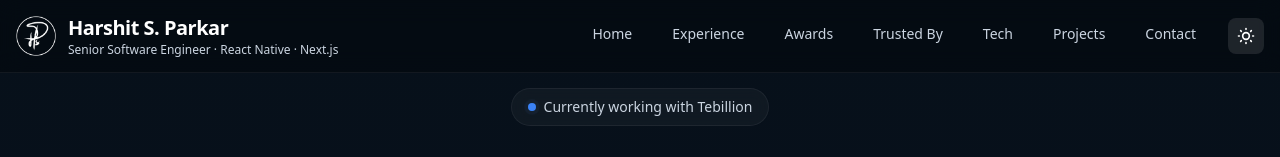
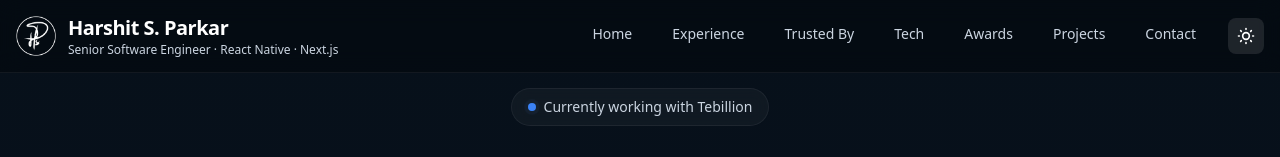
Before and after one commit to harshitparkar/harshitparkar.github.io, a Next.js app: page / in a window 1280 px wide. Shown: the top 157 px of the page. Built offline with nearby package versions, Linux system fonts and the light colour scheme.

Commit message:
Trusted By fixed

```diff
--- a/app/page.jsx
+++ b/app/page.jsx
@@ -40,13 +40,13 @@ export default function Page() {
         <Experience />
 
         <SectionDivider />
-        <Awards />
+        <TrustedBy />
 
         <SectionDivider />
         <TechStack />
 
         <SectionDivider />
-        <TrustedBy />
+        <Awards />
 
         <SectionDivider />
         <Projects />
--- a/components/Header.jsx
+++ b/components/Header.jsx
@@ -26,7 +26,7 @@ export default function Header({ onNav }) {
     }
   }
 
-  const items = ['home', 'experience', 'awards', 'trusted-by', 'tech', 'projects', 'contact'];
+  const items = ['home', 'experience', 'trusted-by', 'tech', 'awards', 'projects', 'contact'];
 
   return (
     <header className="fixed inset-x-0 top-0 z-50 backdrop-blur-md bg-header border-b border-divider">
--- a/components/TrustedBy.jsx
+++ b/components/TrustedBy.jsx
@@ -7,7 +7,7 @@ export default function TrustedBy() {
         <section id="trusted-by" className="section-pad">
             <div className="max-w-7xl mx-auto px-4 text-center">
                 <h3 className="text-3xl md:text-4xl font-bold mb-4 text-primary">
-                    Trusted by Industry Leaders
+                    Trusted by
                 </h3>
                 <p className="text-secondary text-lg mb-12 max-w-2xl mx-auto">
                     Collaborating with visionary companies to build impactful solutions
```
